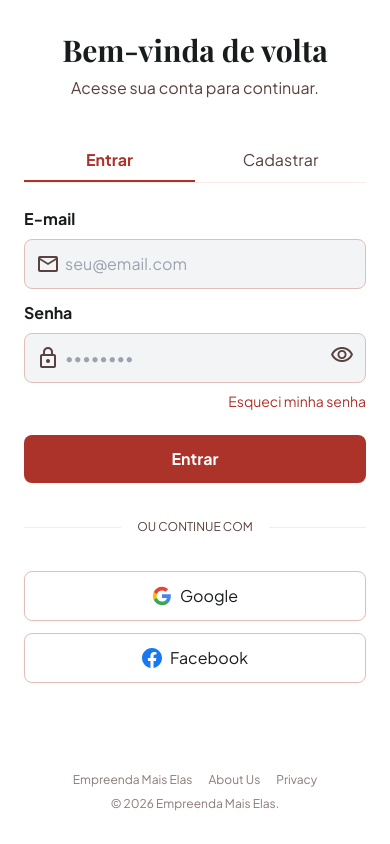
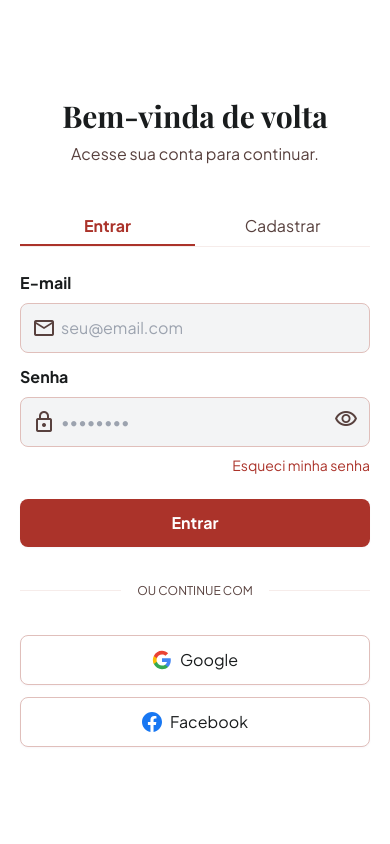
Before and after one commit to r4lsonLeite/empreendamaiselas, a React (Vite) app: page /login in a window 390 px wide. Shown: the top 844 px of the page. Built offline with nearby package versions, Linux system fonts and the light colour scheme.

Commit message:
correcao pages login e register

```diff
--- a/src/layouts/authlayout.jsx
+++ b/src/layouts/authlayout.jsx
@@ -1,26 +1,34 @@
-import TopNavBar from '../components/TopNavBar';
+import { Link } from 'react-router-dom';
 import Footer from '../components/Footer';
+import logoIcon from '../assets/logo-icon.png';
+import heroImage from '../assets/hero.jpg';
 
 export default function AuthLayout({ children, imageAlt, quote, subtitle }) {
   return (
     <div className="bg-background text-on-background min-h-screen flex flex-col font-body-md">
-      <TopNavBar />
-
-      <main className="flex-grow flex flex-col md:flex-row pt-[72px] md:pt-[88px] min-h-screen">
+      <main className="flex-grow flex flex-col md:flex-row min-h-screen">
         {/* Lado da Imagem (Escondido no Mobile) */}
-        <div className="hidden md:flex flex-1 relative bg-surface-container-highest">
+        <div className="hidden md:flex flex-1 relative bg-surface-container-highest overflow-hidden">
           <div
             className="absolute inset-0 bg-cover bg-center"
-            title={imageAlt}
-            style={{ backgroundImage: 'url("https://lh3.googleusercontent.com/aida-public/AB6AXuBtDoB4LL5LPBQqJxmZhLzgE7MCCIvZ3bKvoDF-ZcyiqwM_MqatUnnxJw4_V4ETDl9fL0w6pe6V9SqWWjpAFgy7MHE_1oQukyDS8uwQuPqRN4cJzS6Cc-XiH0OvsF9N0_XgcLVelIhtSTqbBFGYeKA39urY4xEqZUDI3Uda-AYZ66Y2s-S4Sb_oVZIhDAP1ibdeQxkCgnLsk79wV-Qkh71xpvaWudTRLdSqV9HYpS6Lb1LmqGWLRZ6V3mrqqTBWefgMYqDALfv8wENN")' }}
+            role="img"
+            aria-label={imageAlt}
+            style={{ backgroundImage: `url(${heroImage})` }}
           ></div>
-          <div className="absolute inset-0 bg-gradient-to-t from-on-surface/80 to-transparent"></div>
+          <div className="absolute inset-0 bg-gradient-to-b from-white/95 via-white/40 to-transparent"></div>
 
-          <div className="relative z-10 flex flex-col justify-end p-container-padding-desktop w-full text-white">
-            <blockquote className="font-headline-xl text-4xl font-bold mb-stack-sm">
+          <div className="relative z-10 flex flex-col p-container-padding-desktop w-full">
+            <Link to="/" className="flex items-center gap-3 mb-stack-md">
+              <img src={logoIcon} alt="" className="h-12 w-12" />
+              <span className="font-headline-md text-xl font-extrabold uppercase leading-tight text-on-surface">
+                Empreenda<br />Mais Elas
+              </span>
+            </Link>
+
+            <blockquote className="font-headline-xl text-4xl font-extrabold uppercase leading-tight mb-stack-sm text-on-surface">
               {quote}
             </blockquote>
-            <p className="font-body-lg text-lg text-white/90">
+            <p className="font-body-lg text-lg text-on-surface-variant">
               {subtitle}
             </p>
           </div>
--- a/src/pages/Carrinho.jsx
+++ /dev/null
@@ -1,81 +0,0 @@
-import { Link } from 'react-router-dom';
-
-export default function Carrinho() {
-  // Dados estáticos temporários para o MVP — substituir por estado real (context, etc.)
-  const itens = [];
-
-  const total = itens.reduce((soma, item) => soma + item.preco * item.quantidade, 0);
-
-  return (
-    <div className="flex bg-[#FBFBFB] min-h-screen font-sans">
-      {/* SIDEBAR ESQUERDA */}
-      <aside className="w-64 bg-white border-r border-gray-100 flex flex-col p-6 hidden md:flex">
-        <div className="mb-10 px-2 py-4 border border-dashed border-gray-300 rounded text-center text-xs font-bold uppercase tracking-wider text-gray-500">
-          EMPREENDA MAIS ELAS
-        </div>
-
-        <nav className="flex-grow space-y-2">
-          {["Dashboard", "Diagnóstico", "Trilhas", "Mentorias", "Painel da empreendedora"].map((item) => (
-            <Link key={item} to="#" className="block px-4 py-2.5 text-sm font-medium text-gray-600 rounded-md hover:bg-gray-50 transition">
-              {item}
-            </Link>
-          ))}
-          <Link to="/marketplace" className="block px-4 py-2.5 text-sm font-medium text-gray-600 rounded-md hover:bg-gray-50 transition">
-            Marketplace
-          </Link>
-          <Link to="/carrinho" className="block px-4 py-2.5 text-sm font-semibold text-[#A63A2B] bg-[#FDF3F1] rounded-md">
-            Carrinho
-          </Link>
-        </nav>
-      </aside>
-
-      {/* CONTEÚDO PRINCIPAL */}
-      <div className="flex-1 flex flex-col">
-        <header className="bg-white border-b border-gray-100 px-8 py-4 flex justify-between items-center">
-          <span className="text-sm font-medium text-gray-500">Meu Carrinho</span>
-          <div className="flex items-center space-x-3">
-            <div className="w-8 h-8 rounded-full bg-[#E5C3BD] flex items-center justify-center text-xs font-bold text-white">AS</div>
-            <span className="text-sm font-semibold text-gray-700">Amanda Silva</span>
-          </div>
-        </header>
-
-        <main className="flex-1 p-8 max-w-7xl w-full mx-auto">
-          <div className="mb-8">
-            <h1 className="text-3xl font-bold text-gray-900 tracking-tight">Carrinho de Compras</h1>
-            <p className="text-gray-500 mt-1 text-sm">Revise os produtos antes de finalizar sua compra.</p>
-          </div>
-
-          {itens.length === 0 ? (
-            <div className="bg-white rounded-2xl border border-gray-200/60 p-10 text-center">
-              <p className="text-gray-500">Seu carrinho está vazio.</p>
-              <Link
-                to="/marketplace"
-                className="inline-block mt-5 bg-[#A63A2B] hover:bg-[#8F3024] text-white px-6 py-2.5 rounded-xl font-medium text-sm transition shadow-sm"
-              >
-                Ver produtos no Marketplace
-              </Link>
-            </div>
-          ) : (
-            <div className="bg-white rounded-2xl border border-gray-200/60 overflow-hidden shadow-sm">
-              <ul className="divide-y divide-gray-100">
-                {itens.map((item) => (
-                  <li key={item.id} className="flex items-center justify-between p-5">
-                    <div>
-                      <p className="font-semibold text-gray-900">{item.titulo}</p>
-                      <p className="text-sm text-gray-500">Qtd: {item.quantidade}</p>
-                    </div>
-                    <p className="text-[#A63A2B] font-bold">R$ {(item.preco * item.quantidade).toFixed(2)}</p>
-                  </li>
-                ))}
-              </ul>
-              <div className="flex justify-between items-center p-5 border-t border-gray-100 bg-gray-50">
-                <span className="font-semibold text-gray-900">Total</span>
-                <span className="text-xl font-bold text-[#A63A2B]">R$ {total.toFixed(2)}</span>
-              </div>
-            </div>
-          )}
-        </main>
-      </div>
-    </div>
-  );
-}
--- a/src/pages/Login.jsx
+++ b/src/pages/Login.jsx
@@ -1,48 +1,24 @@
-import React from 'react';
-// Importe a imagem que você salvou (ajuste o caminho se necessário)
-import loginBg from '../assets/login-bg.png';
+import { Link } from 'react-router-dom';
+import AuthLayout from '../layouts/AuthLayout';
 
 export default function Login() {
   return (
-    <div className="flex min-h-screen bg-surface-container-lowest font-body-md">
-
-      {/* LADO ESQUERDO - IMAGEM (Ocupa 50% da tela no desktop, some no celular) */}
-      <div className="hidden md:flex md:w-1/2 relative bg-[#f4f1ed]">
-        {/* object-top garante que o topo da imagem (onde está o texto/logo) nunca seja cortado */}
-        <img
-          src={loginBg}
-          alt="Mulheres empreendedoras colaborando"
-          className="absolute inset-0 w-full h-full object-cover object-top"
-        />
-      </div>
-
-      {/* LADO DIREITO - FORMULÁRIO */}
-      <div className="flex-1 flex flex-col justify-between px-6 py-8 md:px-16 lg:px-24">
-
-        {/* Espaçador invisível para empurrar o form para o meio verticalmente */}
-        <div className="hidden md:block pt-8"></div>
-
-        {/* Caixa central do Formulário */}
-        <div className="w-full max-w-md mx-auto">
-
+    <AuthLayout
+      imageAlt="Mulheres empreendedoras colaborando"
+      quote="O SUCESSO É CONSTRUÍDO JUNTAS."
+      subtitle="Junte-se à comunidade que eleva mulheres empreendedoras."
+    >
       {/* Header */}
       <div className="mb-stack-lg text-center md:text-left">
-            <h1 className="font-headline-lg-mobile md:font-headline-lg text-3xl font-bold text-on-surface mb-base">
-              Bem-vinda de volta
-            </h1>
-            <p className="font-body-md text-on-surface-variant">
-              Acesse sua conta para continuar.
-            </p>
+        <h1 className="font-headline-lg-mobile md:font-headline-lg text-3xl font-bold text-on-surface mb-base">Bem-vinda de volta</h1>
+        <p className="font-body-md text-on-surface-variant">Acesse sua conta para continuar.</p>
       </div>
 
       {/* Tabs */}
-          <div className="flex border-b border-outline-variant/30 mb-stack-md">
-            <button className="flex-1 pb-base text-primary border-b-2 border-primary font-label-md font-bold transition-colors">
-              Entrar
-            </button>
-            <button className="flex-1 pb-base text-on-surface-variant hover:text-primary border-b-2 border-transparent font-label-md transition-colors">
-              Cadastrar
-            </button>
+      <div className="relative flex border-b border-outline-variant/30 mb-stack-md">
+        <Link to="/login" className="flex-1 pb-base text-center text-primary font-label-md font-bold transition-colors">Entrar</Link>
+        <Link to="/register" className="flex-1 pb-base text-center text-on-surface-variant hover:text-primary font-label-md transition-colors">Cadastrar</Link>
+        <div className="absolute bottom-0 left-0 w-1/2 border-b-2 border-primary"></div>
       </div>
 
       {/* Form */}
@@ -95,19 +71,6 @@ export default function Login() {
           </button>
         </div>
       </form>
-        </div>
-
-        {/* Mini Footer na direita (conforme o Figma) */}
-        <footer className="mt-12 flex flex-col md:flex-row justify-between items-center text-center md:text-left text-xs text-on-surface-variant gap-2 opacity-70">
-          <div className="flex gap-4">
-            <a href="#" className="hover:text-primary transition-colors">Empreenda Mais Elas</a>
-            <a href="#" className="hover:text-primary transition-colors">About Us</a>
-            <a href="#" className="hover:text-primary transition-colors">Privacy</a>
-          </div>
-          <p>© 2026 Empreenda Mais Elas.</p>
-        </footer>
-
-      </div>
-    </div>
+    </AuthLayout>
   );
 }
```
Also changed, not shown: src/assets/hero.jpg (added), src/assets/logo-icon.png (added). Lines whose indentation alone changed are shown as unchanged.
